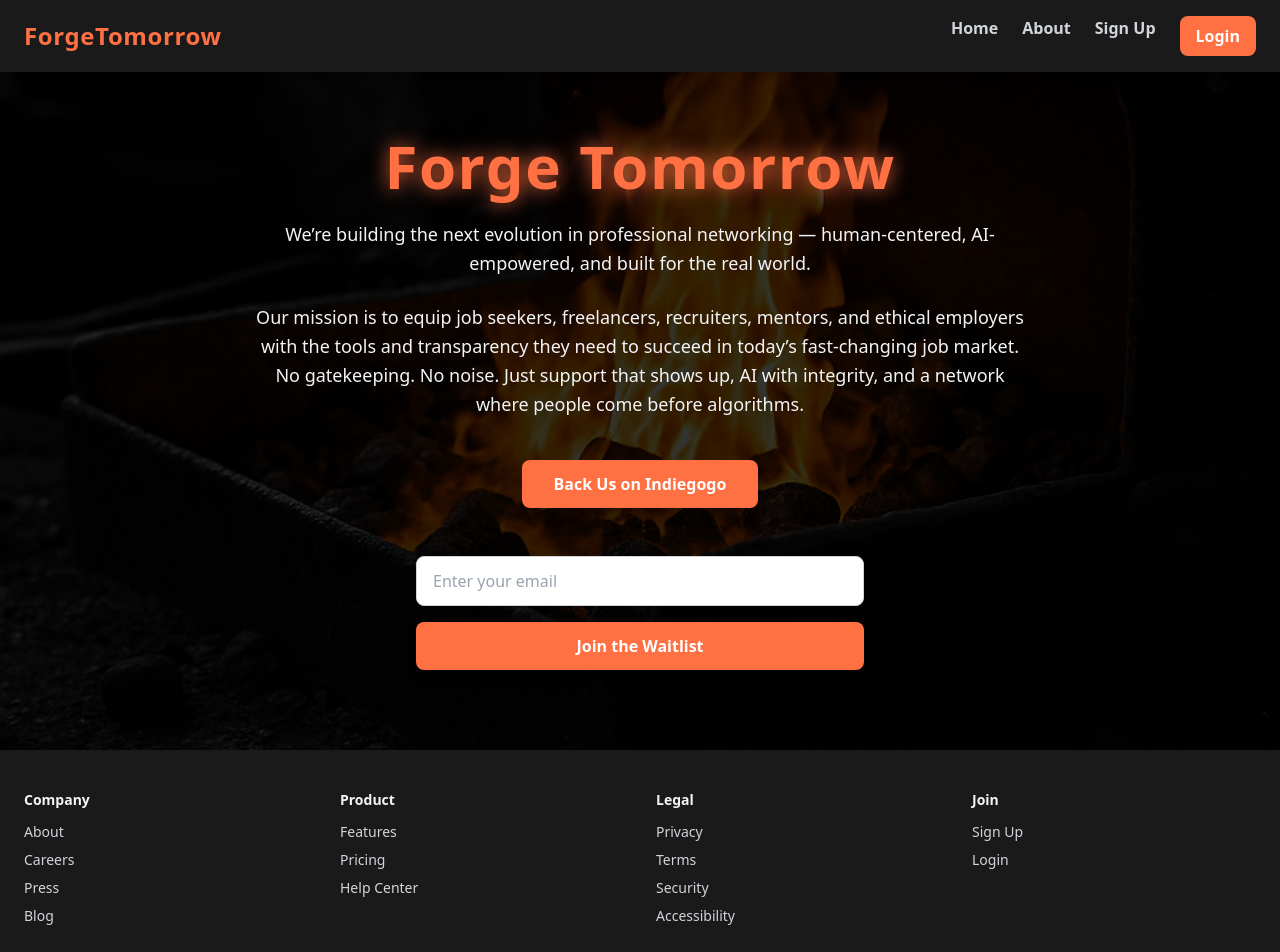
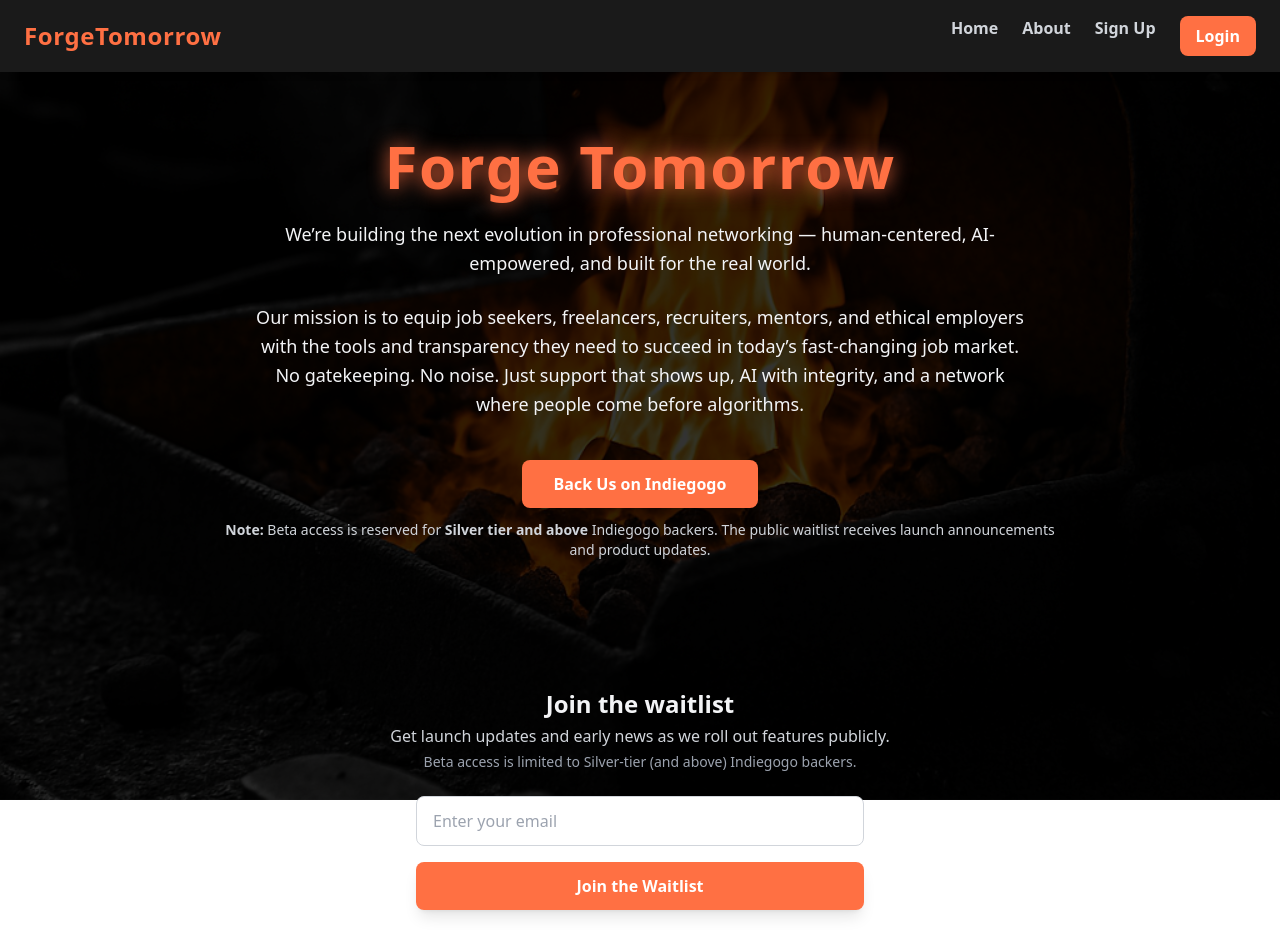
Before and after one commit to ObywanKenoby309/forgetomorrow, a Next.js app: page / in a window 1280 px wide. Shown: the top 952 px of the page. Built offline with nearby package versions, Linux system fonts and the light colour scheme.

Commit message:
Center waitlist; clarify beta policy (Silver+ backers only)

```diff
--- a/pages/index.js
+++ b/pages/index.js
@@ -1,4 +1,4 @@
-import { useState } from 'react';
+import { useEffect, useState } from 'react';
 import Head from 'next/head';
 import emailjs from '@emailjs/browser';
 
@@ -7,10 +7,29 @@ export default function Home() {
   const [statusMessage, setStatusMessage] = useState(null);
   const [isSending, setIsSending] = useState(false);
 
+  // UTM fields
+  const [utmSource, setUtmSource] = useState('');
+  const [utmMedium, setUtmMedium] = useState('');
+  const [utmCampaign, setUtmCampaign] = useState('');
+
+  // ✅ Init EmailJS once (PUBLIC key)
+  useEffect(() => {
+    emailjs.init('YyYidv88o9X7iKfYJ'); // <-- your public key
+  }, []);
+
+  // ✅ Pull UTM params from the URL once on mount
+  useEffect(() => {
+    if (typeof window === 'undefined') return;
+    const p = new URLSearchParams(window.location.search);
+    setUtmSource(p.get('utm_source') || '');
+    setUtmMedium(p.get('utm_medium') || '');
+    setUtmCampaign(p.get('utm_campaign') || '');
+  }, []);
+
   const sendWaitlistEmail = async (e) => {
     e.preventDefault();
 
-    if (!email) {
+    if (!email || !/^\S+@\S+\.\S+$/.test(email)) {
       alert('Please enter a valid email.');
       return;
     }
@@ -19,22 +38,23 @@ export default function Home() {
     setStatusMessage(null);
 
     try {
-      emailjs.init('YyYidv88o9X7iKfYJ');
-
       const result = await emailjs.send(
-        'service_quxmizv',
-        'template_bnf88bh', // ✅ Updated Template ID here
+        'service_quxmizv',  // <-- your Service ID
+        'template_bnf88bh', // <-- your Template ID
         {
-          user_email: email,
-          email: email,
+          // Match your EmailJS template variables exactly:
+          user_email: email, // <-- using {{user_email}} in the template
           message: 'Waitlist request from site form',
+          utm_source: utmSource || 'direct',
+          utm_medium: utmMedium || 'none',
+          utm_campaign: utmCampaign || 'none',
         }
       );
 
       console.log('EmailJS success:', result.text);
       setStatusMessage({
         type: 'success',
-        text: `Success! You're added. We don't like ghosts. We will always respond and provide transparency.`,
+        text: `Success! You're on the list. We'll send launch updates soon.`,
       });
       setEmail('');
     } catch (error) {
@@ -51,15 +71,17 @@ export default function Home() {
   return (
     <>
       <Head>
-        <title>ForgeTomorrow - Home</title>
+        <title>ForgeTomorrow — Home</title>
         <link rel="icon" href="/favicon.ico" />
         <meta
           name="description"
-          content="Empowering job seekers with tools, community, and opportunity."
+          content="Empowering job seekers, recruiters, and coaches with tools, community, and opportunity. Beta access is reserved for Silver-tier (and above) Indiegogo backers."
         />
       </Head>
 
-      <main
+      <main className="min-h-screen">
+        {/* HERO + ABOUT */}
+        <section
           role="main"
           aria-label="About ForgeTomorrow"
           className="relative z-10 max-w-4xl mx-auto px-6 py-20 text-center text-gray-100"
@@ -81,7 +103,7 @@ export default function Home() {
           </p>
 
           {/* Crowdfunding Link */}
-        <div className="mb-12">
+          <div className="mb-3">
             <a
               href="https://igg.me/at/forgetmrw/x/38735450#/"
               target="_blank"
@@ -91,10 +113,31 @@ export default function Home() {
               Back Us on Indiegogo
             </a>
           </div>
+          {/* 🔒 Policy note to prevent confusion */}
+          <p className="text-sm text-gray-300">
+            <span className="font-semibold">Note:</span> Beta access is reserved for
+            <span className="font-semibold"> Silver tier and above</span> Indiegogo backers.
+            The public waitlist receives launch announcements and product updates.
+          </p>
+        </section>
 
+        {/* ✅ WAITLIST (CENTERED) */}
+        <section
+          id="waitlist"
+          className="scroll-mt-24 py-12 max-w-4xl mx-auto px-6 text-center"
+        >
+          <h2 className="text-2xl font-semibold text-gray-100">Join the waitlist</h2>
+          <p className="text-gray-300 mt-1">
+            Get launch updates and early news as we roll out features publicly.
+            <span className="block text-gray-400 text-sm mt-1">
+              Beta access is limited to Silver-tier (and above) Indiegogo backers.
+            </span>
+          </p>
+
+          <div className="mt-6 max-w-md mx-auto">
             <form
               onSubmit={sendWaitlistEmail}
-          className="max-w-md w-full mx-auto flex flex-col gap-4"
+              className="w-full flex flex-col gap-4"
               aria-label="Join the waitlist form"
             >
               <input
@@ -109,25 +152,34 @@ export default function Home() {
                 onChange={(e) => setEmail(e.target.value)}
                 className="px-4 py-3 rounded-lg border border-gray-300 text-gray-900 focus:outline-none focus:ring-2 focus:ring-[#FF7043] focus:border-transparent"
               />
+
+              {/* Hidden UTM fields */}
+              <input type="hidden" name="utm_source" value={utmSource} readOnly />
+              <input type="hidden" name="utm_medium" value={utmMedium} readOnly />
+              <input type="hidden" name="utm_campaign" value={utmCampaign} readOnly />
+
               <button
                 type="submit"
                 disabled={isSending}
-            className="bg-[#FF7043] hover:bg-[#F4511E] text-white font-bold px-8 py-3 rounded-lg shadow-lg transition-colors duration-300"
+                className="bg-[#FF7043] hover:bg-[#F4511E] text-white font-bold px-8 py-3 rounded-lg shadow-lg transition-colors duration-300 disabled:opacity-60"
               >
-            {isSending ? 'Sending...' : 'Join the Waitlist'}
+                {isSending ? 'Sending…' : 'Join the Waitlist'}
               </button>
             </form>
 
             {statusMessage && (
               <p
-            className={`mt-6 max-w-md mx-auto text-sm ${
+                className={`mt-6 text-sm ${
                   statusMessage.type === 'success' ? 'text-green-400' : 'text-red-400'
                 }`}
-            role="alert"
+                role="status"
+                aria-live="polite"
               >
                 {statusMessage.text}
               </p>
             )}
+          </div>
+        </section>
       </main>
     </>
   );
```
Lines whose indentation alone changed are shown as unchanged.
